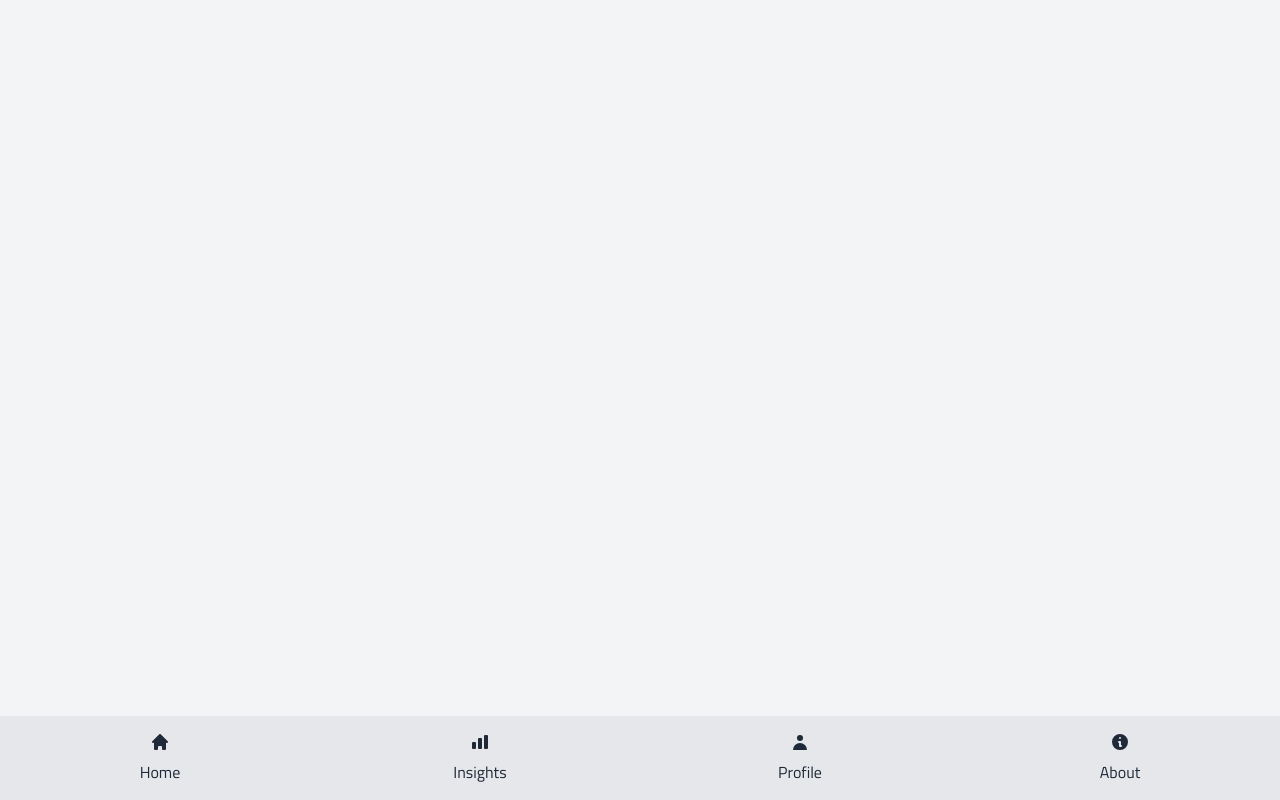
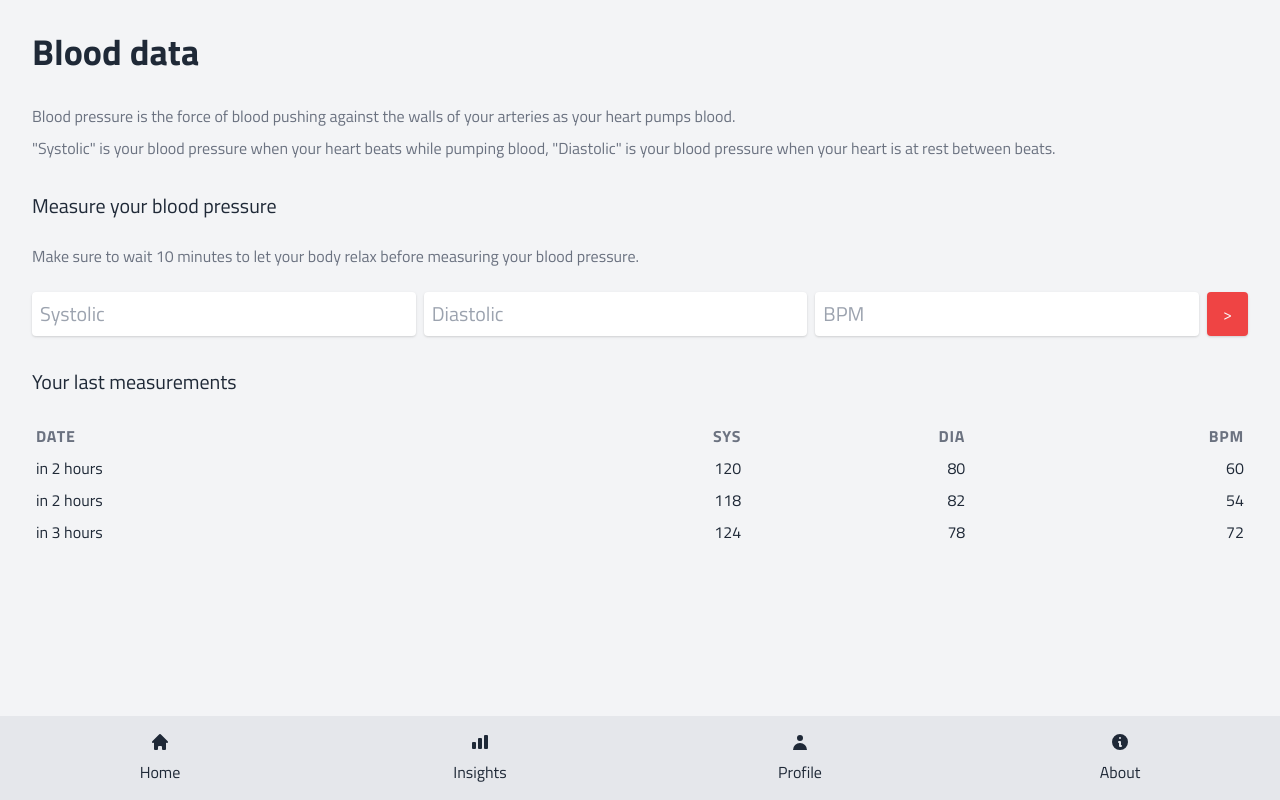
Before and after one commit to frikyfriky11/open-health, a Vue app: page /#/profile/blood in a window 1280 px wide. Built offline with nearby package versions, Linux system fonts and the light colour scheme.

Commit message:
Added ProfileBlood page

```diff
--- a/package.json
+++ b/package.json
@@ -7,10 +7,12 @@
     "serve": "vite preview"
   },
   "dependencies": {
+    "luxon": "^2.0.2",
     "vue": "^3.2.16",
     "vue-router": "^4.0.11"
   },
   "devDependencies": {
+    "@types/luxon": "^2.0.4",
     "@vitejs/plugin-vue": "^1.9.2",
     "autoprefixer": "^10.3.6",
     "postcss": "^8.3.8",
--- /dev/null
+++ b/src/pages/ProfileBlood.vue
@@ -0,0 +1,65 @@
+<template>
+  <h1 class="text-4xl">
+    <strong>Blood data</strong>
+  </h1>
+
+  <p class="mt-8 text-gray-500">Blood pressure is the force of blood pushing against the walls of your arteries as your heart pumps blood.</p>
+  <p class="mt-2 text-gray-500">"Systolic" is your blood pressure when your heart beats while pumping blood, "Diastolic" is your blood pressure when your heart is at rest between beats.</p>
+
+  <h2 class="mt-8 mb-6 text-xl">Measure your blood pressure</h2>
+  <p class="mt-2 mb-6 text-gray-500">Make sure to wait 10 minutes to let your body relax before measuring your blood pressure.</p>
+
+  <form class="flex gap-2" @submit="saveMeasurement">
+    <input type="number" class="flex-grow rounded text-xl p-2 w-24 shadow" placeholder="Systolic" v-model="newMeasurement.sys">
+    <input type="number" class="flex-grow rounded text-xl p-2 w-24 shadow" placeholder="Diastolic" v-model="newMeasurement.dia">
+    <input type="number" class="flex-grow rounded text-xl p-2 w-24 shadow" placeholder="BPM" v-model="newMeasurement.bpm">
+    <button type="submit" class="bg-red-500 text-gray-50 px-4 rounded shadow">&gt;</button>
+  </form>
+
+  <h2 class="mt-8 mb-6 text-xl">Your last measurements</h2>
+
+  <table class="w-full">
+    <thead>
+    <tr>
+      <th class="text-left px-1 py-1 text-gray-500 uppercase tracking-wider">Date</th>
+      <th class="text-right px-1 py-1 text-gray-500 uppercase tracking-wider">Sys</th>
+      <th class="text-right px-1 py-1 text-gray-500 uppercase tracking-wider">Dia</th>
+      <th class="text-right px-1 py-1 text-gray-500 uppercase tracking-wider">BPM</th>
+    </tr>
+    </thead>
+    <tbody>
+    <tr v-for="measurement in measurements">
+      <td class="text-left px-1 py-1">{{ DateTime.fromISO(measurement.date).setLocale('en').toRelative() }}</td>
+      <td class="text-right px-1 py-1">{{ measurement.sys }}</td>
+      <td class="text-right px-1 py-1">{{ measurement.dia }}</td>
+      <td class="text-right px-1 py-1">{{ measurement.bpm }}</td>
+    </tr>
+    </tbody>
+  </table>
+</template>
+
+<script lang="ts" setup>
+import { ref } from 'vue';
+import { DateTime } from 'luxon';
+
+const measurements = ref([
+  { date: '2021-10-02T03:57:12', sys: 120, dia: 80, bpm: 60 },
+  { date: '2021-10-02T04:28:26', sys: 118, dia: 82, bpm: 54 },
+  { date: '2021-10-02T05:36:50', sys: 124, dia: 78, bpm: 72 },
+])
+
+let newMeasurement = ref({
+  date: '',
+  sys: undefined,
+  dia: undefined,
+  bpm: undefined,
+})
+
+function saveMeasurement() {
+  newMeasurement.value.date = DateTime.now().toISO();
+
+  if (newMeasurement.value.sys && newMeasurement.value.dia && newMeasurement.value.bpm){
+    measurements.value.push(Object.assign({}, newMeasurement.value));
+  }
+}
+</script>
--- a/src/router/index.ts
+++ b/src/router/index.ts
@@ -6,6 +6,7 @@ const router = createRouter({
     { path: '/', component: () => import('../pages/Home.vue') },
     { path: '/insights', component: () => import('../pages/Insights.vue') },
     { path: '/profile', component: () => import('../pages/Profile.vue') },
+    { path: '/profile/blood', component: () => import('../pages/ProfileBlood.vue') },
     { path: '/about', component: () => import('../pages/About.vue') },
   ]
 })
```
Also changed, not shown: 1 other file (tests, documents, lock files or other folders).
